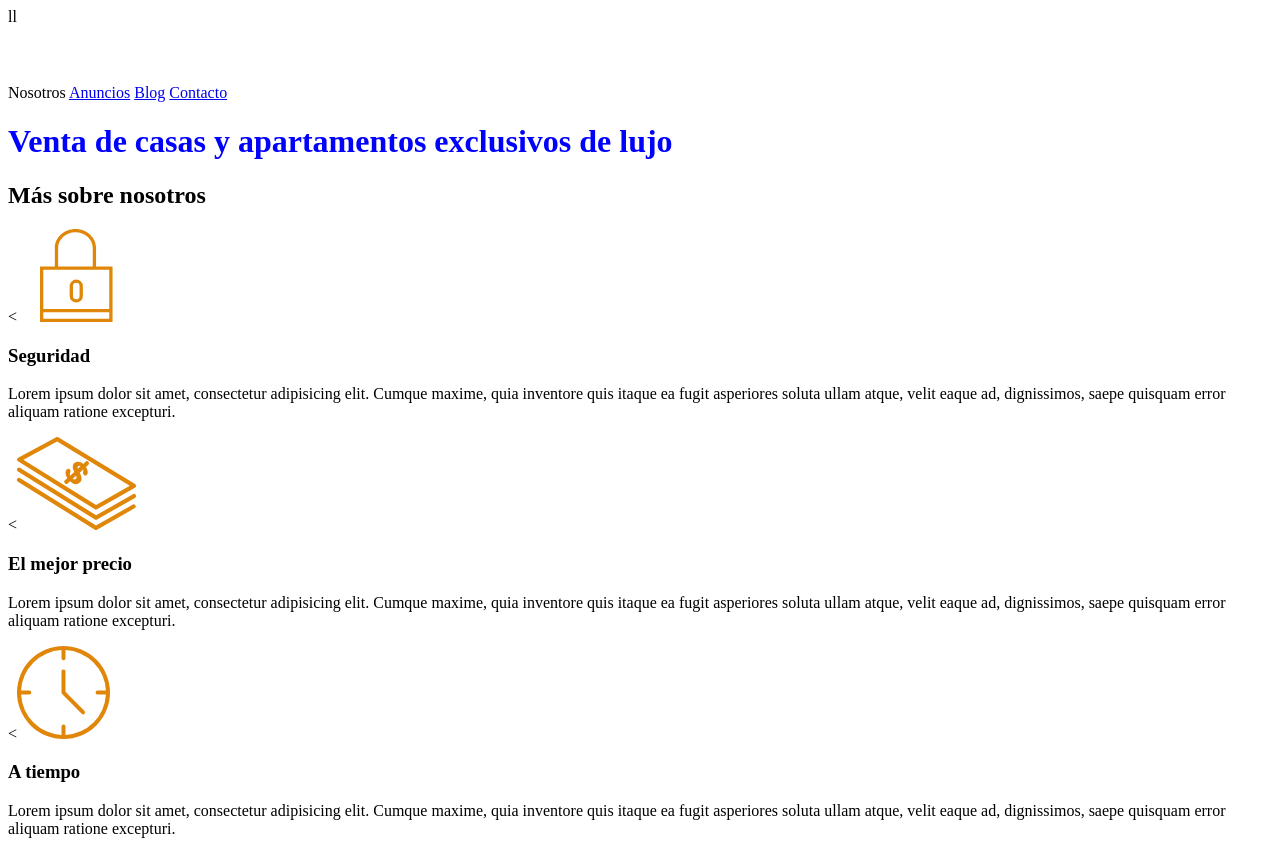
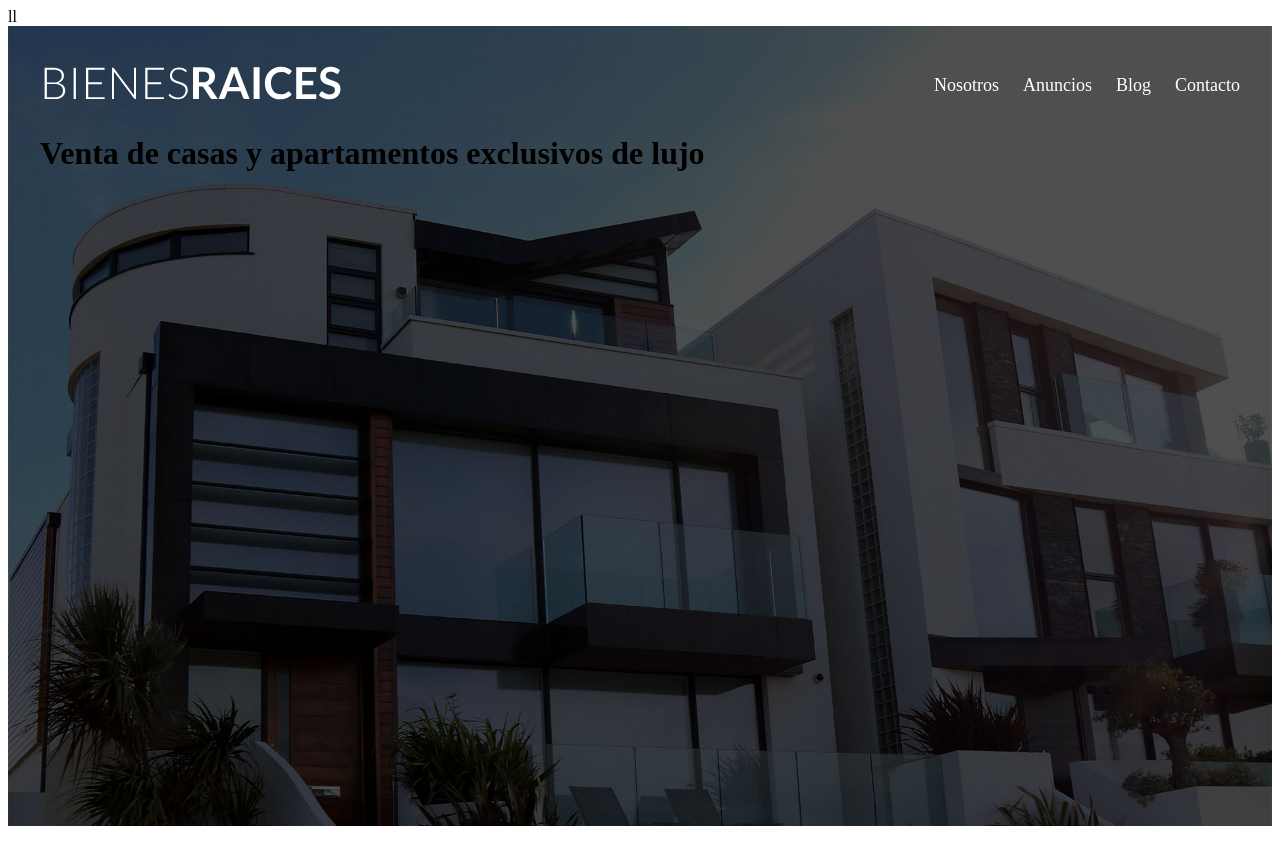
Before and after one commit to Peyo83/bienes_raices, a plain HTML site: page index.html in a window 1280 px wide. Shown: the top 841 px of the page. Drawn offline with Linux system fonts and the light colour scheme.

Commit message:
Arreglos headers CSS

```diff
--- a/css/styles.css
+++ b/css/styles.css
@@ -1,3 +1,38 @@
-h1 {
-    color: blue;
+
+/*Globales*/
+.contenedor {
+    max-width: 1200px;
+    margin: 0 auto;
 }
+
+/*header*/
+.site-header.inicio{
+    background-image: url(../img/header.jpg);
+    background-position: center center;
+    background-size: cover;
+    height: 100vh;
+    min-height: 300px;
+}
+
+.barra{
+    display: flex;
+    justify-content: space-between;
+    align-items: center;
+    padding-top: 30px;
+}
+
+/*navegacion*/
+.navegacion a{
+    color: white;
+    text-decoration: none;
+    font-size: 18px;
+    margin-right: 20px;
+}
+
+.navegacion a:hover{
+    color: #71b100;
+}
+
+.navegacion a:last-of-type{
+    margin-right: 0;
+}
--- a/index.html
+++ b/index.html
@@ -8,20 +8,22 @@
   </head>
   <body>
 
-    <header>
+    <header class="site-header inicio">
+        <div class='contenedor'>
+            <div class="barra">
                 <a href="/">
                     <img src="img/logo.svg" alt="Logotipo de Bienes Raices">
                 </a>
 
-      <nav>
-          <a ref="nosotros.html">Nosotros</a>
+                <nav class="navegacion">
+                    <a href="nosotros.html">Nosotros</a>
                     <a target="blank" href="anuncios.html">Anuncios</a>
                     <a href="blog.html">Blog</a>
                     <a href="contacto.html">Contacto</a>
                 </nav>
-
+            </div>
             <h1>Venta de casas y apartamentos exclusivos de lujo</h1>
-
+        </div> <!-- Contenedor -->
     </header>
 
     <section>
@@ -109,7 +111,7 @@
     </section>
 
     <footer>
-        <nav>
+        <nav class=navegacion>
             <a ref="nosotros.html">Nosotros</a>
             <a target="blank" href="anuncios.html">Anuncios</a>
             <a href="blog.html">Blog</a>
```
Lines whose indentation alone changed are shown as unchanged.
